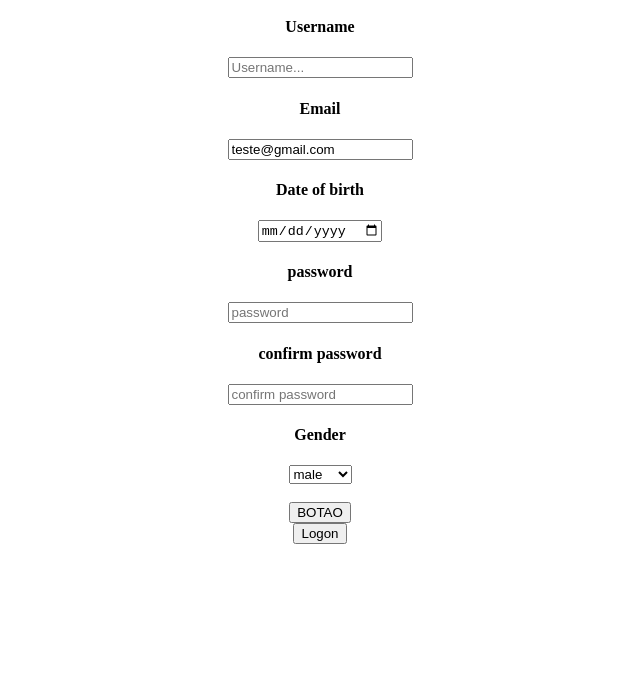
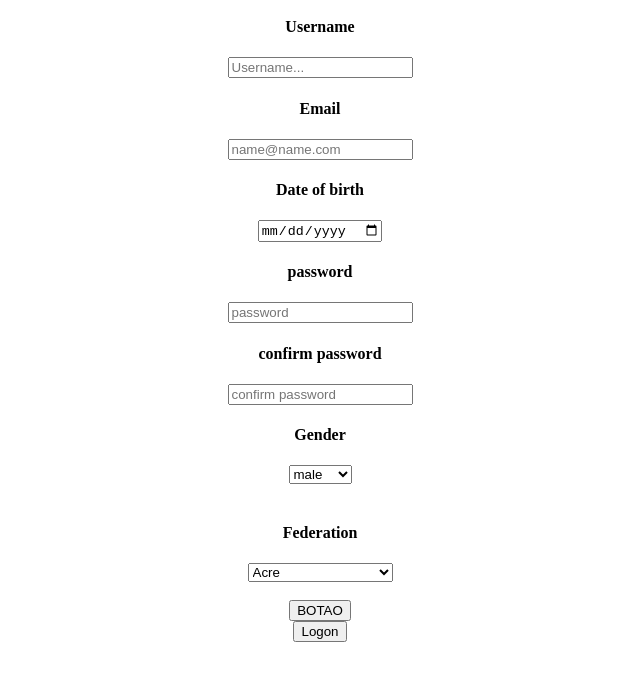
Before and after one commit to PedroPepeu/web-mobile-works, a plain HTML site: page user_cad/acc.html in a window 1280 px wide. Shown: the part 105-786 px from the top of the page, without its empty margins (320-960 px from the left). Drawn offline with Linux system fonts and the light colour scheme.

Commit message:
fixed somethings and add other things that I did not saw it was needed

```diff
--- a/user_cad/acc.html
+++ b/user_cad/acc.html
@@ -13,7 +13,7 @@
             <h4> Username </h4>
             <input type="text" id="usr_name" placeholder="Username..."><br/>
             <h4> Email </h4>
-            <input type="email" id="usr_email" placeholder="name@name.com" value="teste@gmail.com"><br/>
+            <input type="email" id="usr_email" placeholder="name@name.com"><br/>
             <h4> Date of birth </h4>
             <input type="date" id="usr_birth"></br>
             <h4> password </h4>
@@ -23,9 +23,40 @@
             <h4> Gender </h4>
             <select name="gender">
                 <option value="male"> male </option>
-                <option value="famale"> female </option>
+                <option value="female"> female </option>
                 <option value="o_p"> Other </option>
             </select> </br></br>
+            <h4>Federation</h4>
+            <select name="states">
+                <option value="AC">Acre</option>
+                <option value="AL">Alagoas</option>
+                <option value="AP">Amapá</option>
+                <option value="AM">Amazonas</option>
+                <option value="BA">Bahia</option>
+                <option value="CE">Ceará</option>
+                <option value="DF">Distrito Federal</option>
+                <option value="ES">Espírito Santo</option>
+                <option value="GO">Goiás</option>
+                <option value="MA">Maranhão</option>
+                <option value="MT">Mato Grosso</option>
+                <option value="MS">Mato Grosso do Sul</option>
+                <option value="MG">Minas Gerais</option>
+                <option value="PA">Pará</option>
+                <option value="PB">Paraíba</option>
+                <option value="PR">Paraná</option>
+                <option value="PE">Pernambuco</option>
+                <option value="PI">Piauí</option>
+                <option value="RJ">Rio de Janeiro</option>
+                <option value="RN">Rio Grande do Norte</option>
+                <option value="RS">Rio Grande do Sul</option>
+                <option value="RO">Rondônia</option>
+                <option value="RR">Roraima</option>
+                <option value="SC">Santa Catarina</option>
+                <option value="SP">São Paulo</option>
+                <option value="SE">Sergipe</option>
+                <option value="TO">Tocantins</option>
+            </select>
+            <br><br>
             <button id="submit" onclick="save_acc()"> BOTAO </button>
             <br>
             <input type="submit" value="Logon" id="logon_button">
```
Also changed, not shown: daily/contato.html (added, +26 -0 lines), daily/index.html (+2 -2 lines), daily/VPqyF_Z_.jpg (added).
